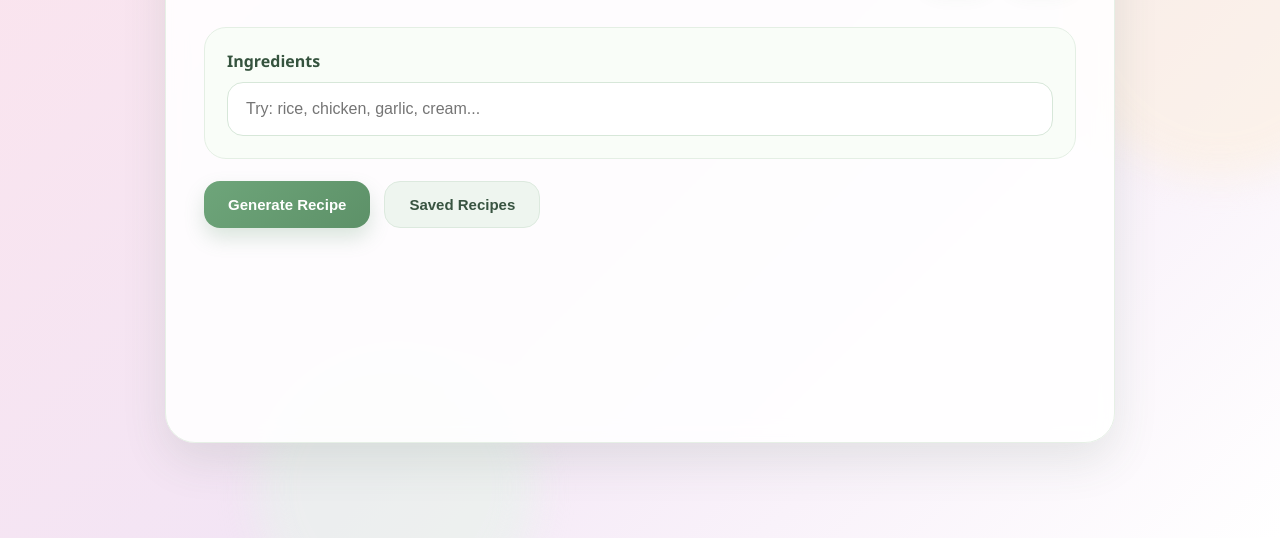
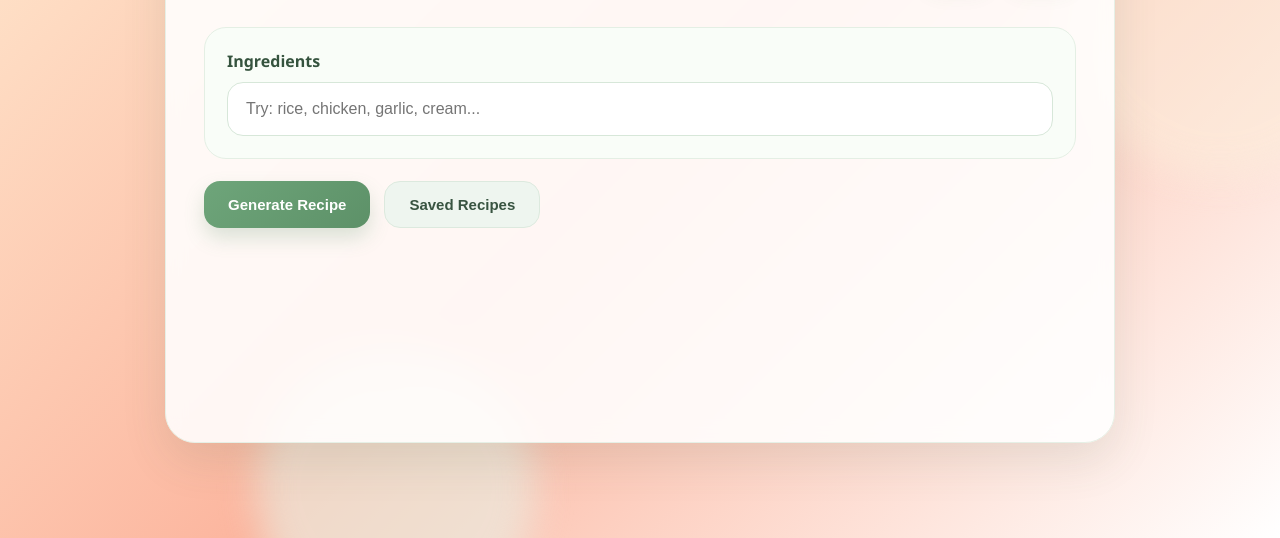
Before and after one commit to salmabouzeid/smartRecipieApp, a plain HTML site: page index.html in a window 1280 px wide. Shown: the part 262-800 px from the top of the page. Drawn offline with Linux system fonts and the light colour scheme.

Commit message:
ci: updated actions to latest in YAML; style: test #3 changed background color

```diff
--- a/style.css
+++ b/style.css
@@ -5,7 +5,7 @@
 body {
   margin: 0;
   font-family: "Segoe UI", Tahoma, Geneva, Verdana, sans-serif;
-  background: linear-gradient(135deg, #fce4ec, #f3e5f5, #ffffff);
+  background: linear-gradient(135deg, #ffecd2, #fcb69f, #ffffff);
   min-height: 100vh;
   color: #243424;
   overflow-x: hidden;
```
Also changed, not shown: .github/workflows/ci.yml.
